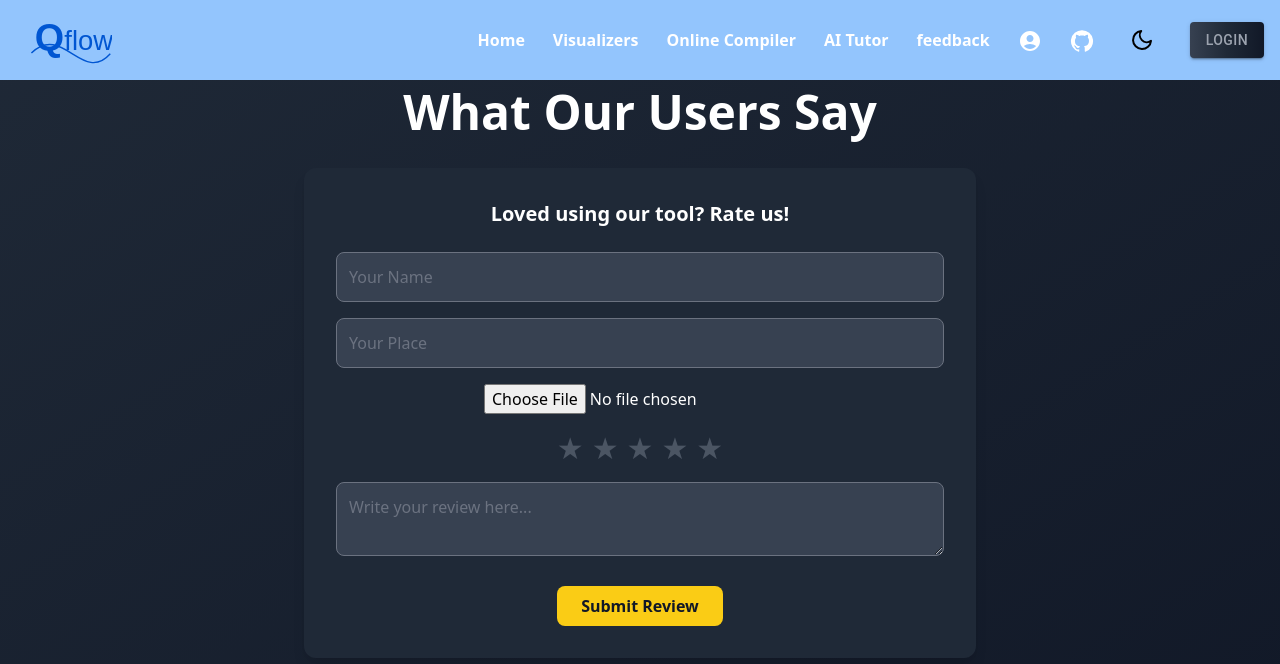
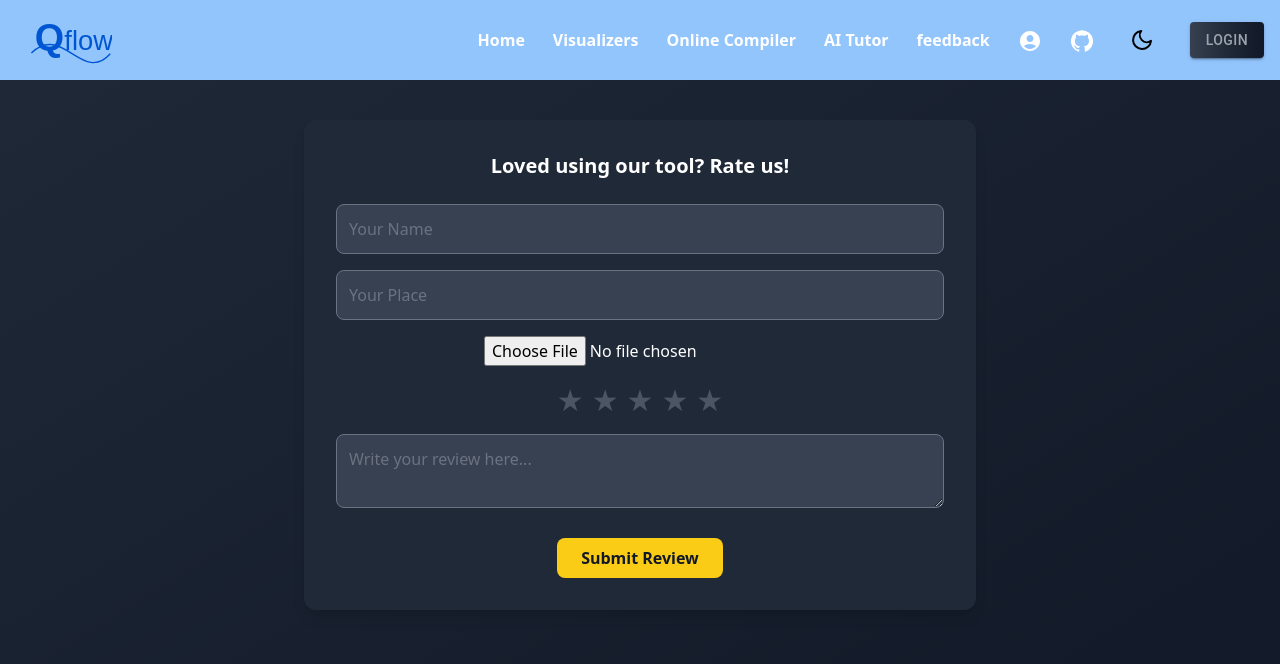
Before and after one commit to annuk123/Qflows, a Next.js app: page /feedback in a window 1280 px wide. Shown: the top 664 px of the page. Built offline with nearby package versions, Linux system fonts and the light colour scheme; no server answers; the database is empty.

Commit message:
feedback updated

```diff
--- a/app/feedback/page.tsx
+++ b/app/feedback/page.tsx
@@ -132,10 +132,10 @@ const handleSubmitReview = async () => {
   <Navbar isDarkMode={isDarkMode} toggleTheme={toggleTheme} />
 
   <div className="max-w-4xl mx-auto text-center text-white mt-10 py-12">
-    <h2 className="text-5xl font-bold mb-8">What Our Users Say</h2>
-
+    {/* <h2 className="text-5xl font-bold mb-8">What Our Users Say</h2>
+     */}
     {/* Submit a Review */}
-    <div className="bg-gray-800 p-8 rounded-xl shadow-lg w-full max-w-2xl">
+    <div className="bg-gray-800 p-8 rounded-xl shadow-lg w-full max-w-2xl mt-8">
       <h3 className="text-xl font-semibold mb-6">Loved using our tool? Rate us!</h3>
       <input
         type="text"
```
